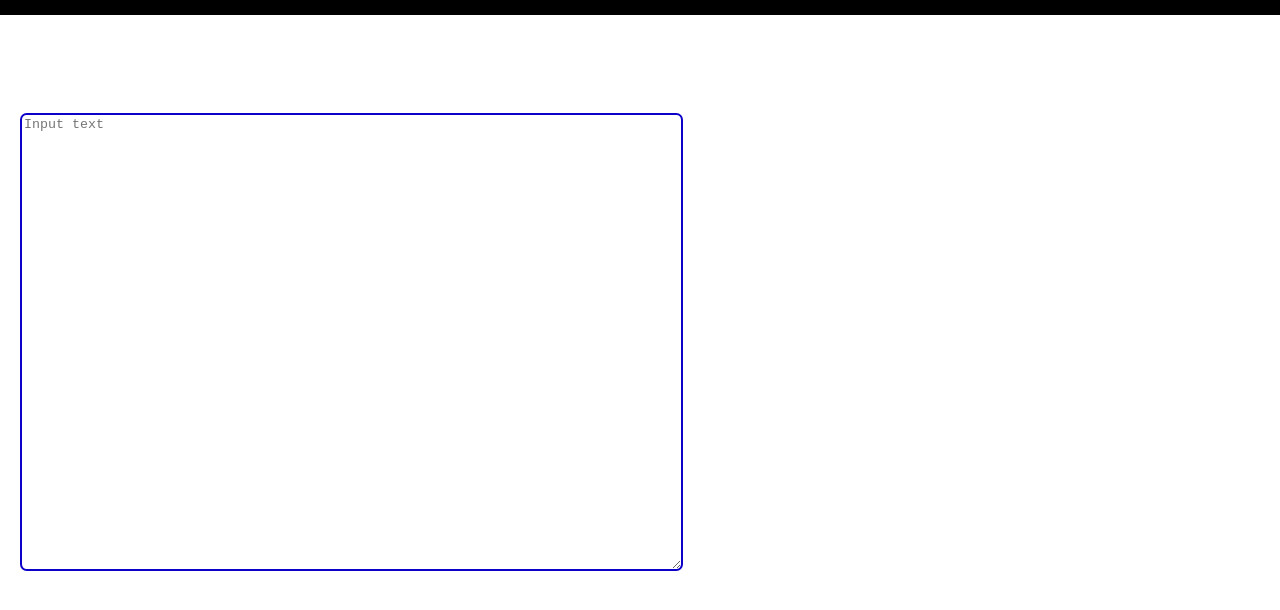
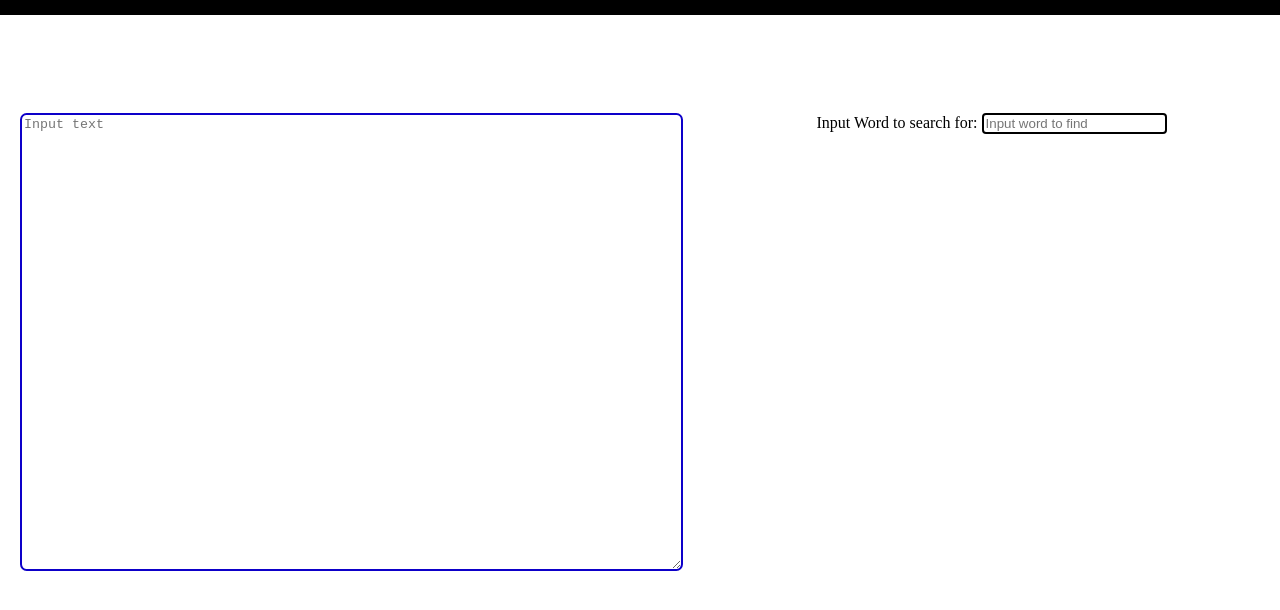
Before and after one commit to AsherSeiling/Seiling-word-counter, a plain HTML site: page index.html in a window 1280 px wide. Shown: the part 58-668 px from the top of the page. Drawn offline with Linux system fonts and the light colour scheme.

Commit message:
Adition of word to find box front-end

```diff
--- a/index.css
+++ b/index.css
@@ -32,3 +32,10 @@ textarea {
     border-radius: 5pt;
     border: 2pt solid rgb(13, 0, 201);
 }
+.word_to_find {
+
+}
+.word_to_find input {
+    border-radius: 3pt;
+    border: 2pt solid black;
+}
--- a/index.html
+++ b/index.html
@@ -25,7 +25,8 @@
                 <textarea name="sentance" id="sentance" cols="80" rows="30" placeholder="Input text"></textarea>
             </div>
             <div class="word_to_find">
-
+                <label for="word_to_search_for">Input Word to search for: </label>
+                <input type="text" name="word_to_search_for" id="search_word" placeholder="Input word to find">
             </div>
         </center>
     </div>
```
